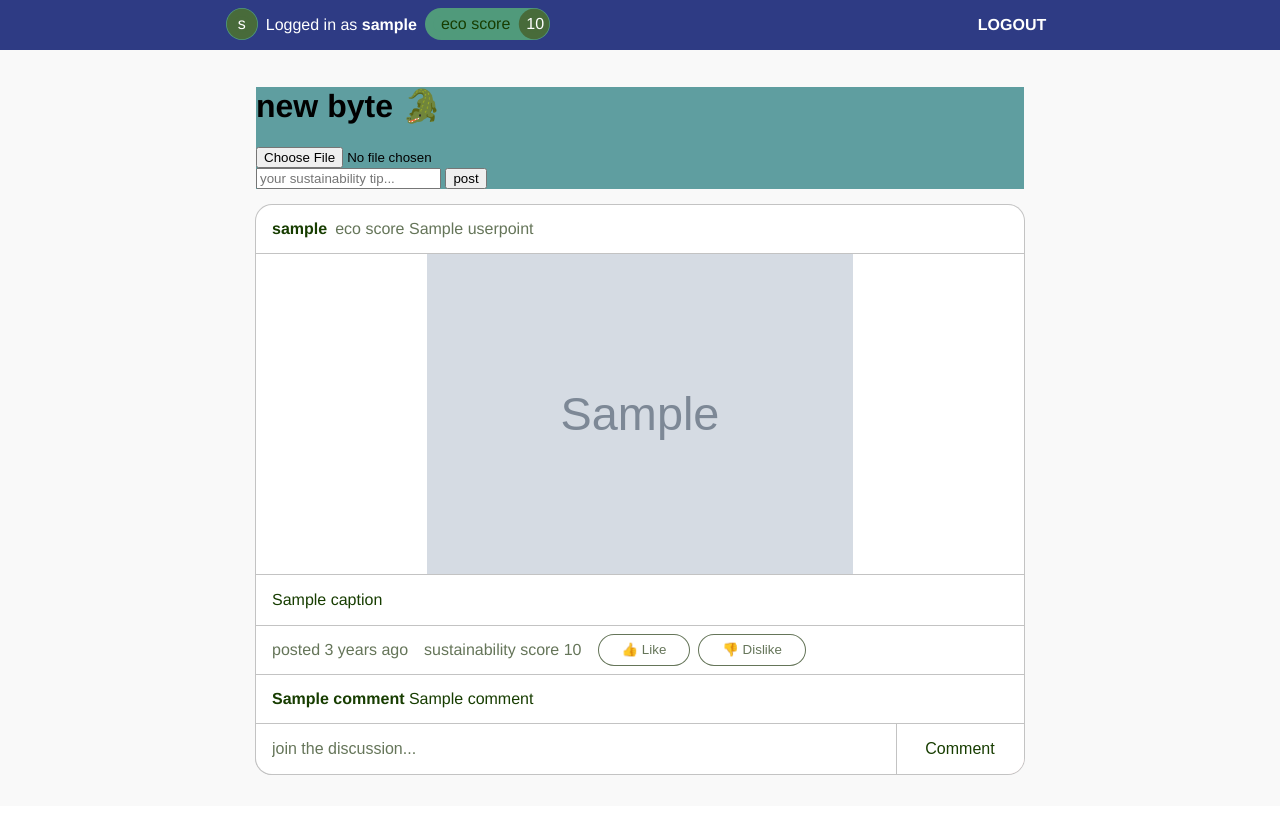
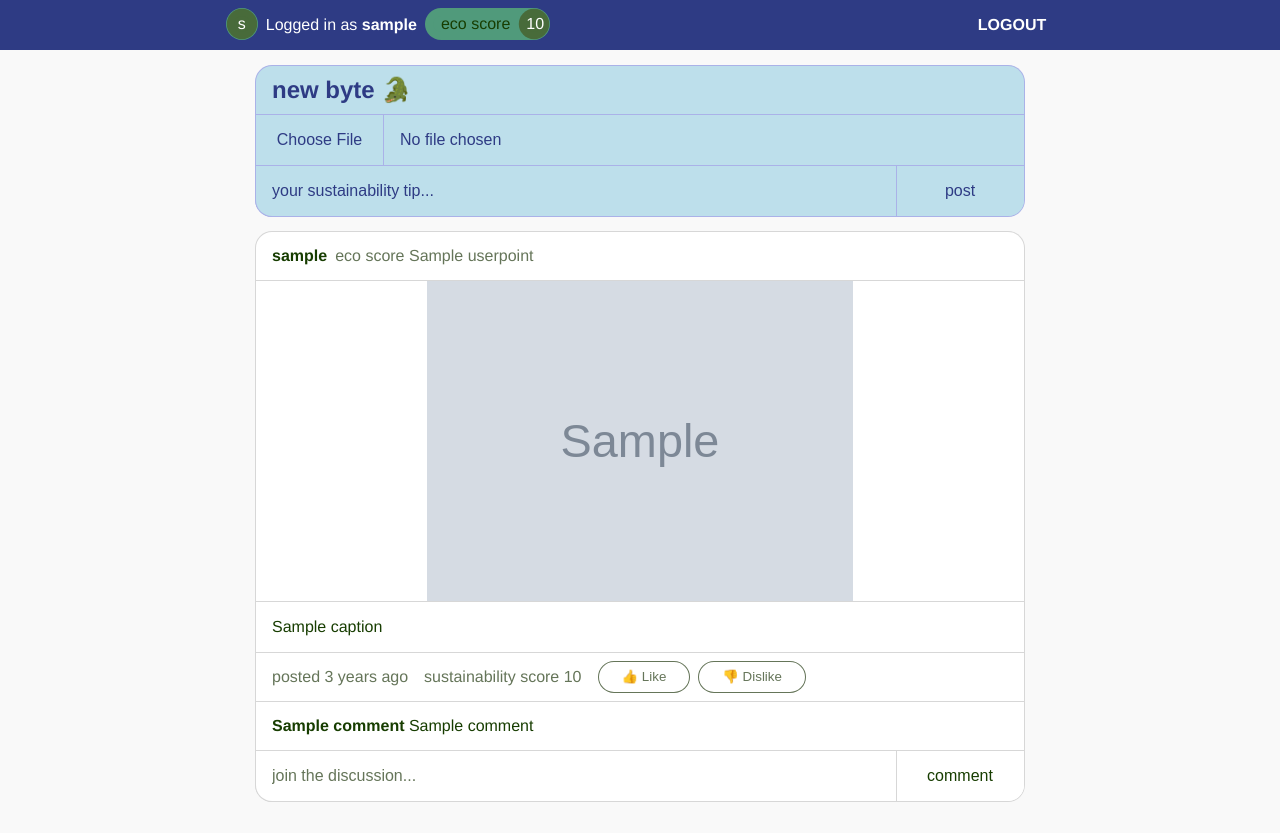
Before and after one commit to jemclift/g2-exp-sys-proj, a Flask app: template templates/main.html in a window 1280 px wide. Before the commit the page ends 775 px from the top, so only its background shows below. Run offline with Flask 2, Linux system fonts and the light colour scheme; tables that the repository leaves empty hold one stand-in row (values such as "Sample post"); the template is opened without the code that fills it: values that come from a table or form of the project are taken from there, most other values are stand-ins (such as "Sample title", 1, 10 or a date in 2020); grey boxes marked "Sample" are stand-in pictures.

Commit message:
final ui changes

```diff
--- a/static/scripts/main.js
+++ b/static/scripts/main.js
@@ -76,7 +76,7 @@ function mobileCheck() {
             post_date.innerHTML = post_date.innerHTML.slice(7, -4)
         }
         for (post_score of post_scores) {
-            post_score.innerHTML = "s. scr "+post_score.innerHTML.slice(20)
+            post_score.innerHTML = "🌻 "+post_score.innerHTML.slice(20)
         }
 
         isMobile.value = 1
@@ -99,7 +99,7 @@ function mobileCheck() {
             post_date.innerHTML = "posted "+post_date.innerHTML+" ago"
         }
         for (post_score of post_scores) {
-            post_score.innerHTML = "sustainability score "+post_score.innerHTML.slice(7)
+            post_score.innerHTML = "sustainability score "+post_score.innerHTML.slice(2)
         }
 
         isMobile.value = 0
--- a/static/styles/global.css
+++ b/static/styles/global.css
@@ -2,11 +2,21 @@
     --primary-blue: #2e3b84;
     --primary-green: #486b3a;
     --background-green: #509a7b;
+
     --light-text: white;
     --mid-text: rgb(101, 117, 89);
     --dark-text: rgb(23, 61, 0);
+
     --post-background: white;
-    --post-border: rgb(195, 195, 195);
+    /* --post-border: rgb(195, 195, 195); */
+    --post-border: rgb(215, 215, 215);
+
+    --new-post-border: #aab2e8;
+    --new-post-background: rgb(189, 223, 235);
+    --new-post-text: #2e3b84;
+
+    --verified-badge-primary: hotpink;
+    --verified-badge-secondry: pink;
 }
 
 body {
--- a/static/styles/main.css
+++ b/static/styles/main.css
@@ -78,7 +78,6 @@ body {
 /* main */
 
 #main {
-    /* background-color: lightskyblue; */
     margin: auto;
     width: min(95vw, 50rem);
     box-sizing: border-box;
@@ -88,8 +87,90 @@ body {
 /* postbox */
 
 #postBox {
-    background-color: cadetblue;
     margin-bottom: 1rem;
+    border-radius: 1rem;
+    box-shadow: 0 0 0 1px var(--new-post-border);
+    background-color: var(--new-post-background);
+}
+
+#postBox #title {
+    padding: 0.5rem;
+    border-bottom: 1px solid var(--new-post-border);
+}
+
+#postBox #title div {
+    line-height: 2rem;
+    font-size: 1.5rem;
+    font-weight: bold;
+    padding-left: 0.5rem;
+    color: var(--new-post-text);
+}
+
+#postBox input[type="file"] {
+    outline: none;
+    border: none;
+    width: 100%;
+    border-bottom: 1px solid var(--new-post-border);
+    box-sizing: border-box;
+    line-height: 1rem;
+    color: var(--new-post-text);
+    font-size: 1rem;
+}
+
+#postBox input[type=file]::file-selector-button {
+    outline: none;
+    border: none;
+    border-right: 1px solid var(--new-post-border);
+    padding: 1rem;
+    background-color: var(--new-post-background);
+    color: var(--new-post-text);
+    margin-right: 1rem;
+    width: 8rem;
+}
+
+.post-form {
+    width: 100%;
+    /* padding-top: 0; */
+    border-radius: 0 0 1rem 1rem;
+    display: flex;
+}
+
+.post-form .textbox {
+    width: calc(100% - 8rem);
+    outline: none;
+    border: none;
+    box-sizing: border-box;
+    border-radius: 0 0 0 1rem;
+    padding: 1rem;
+    color: var(--new-post-text);
+    font-size: 1rem;
+    box-shadow: 0 0 0 1px var(--new-post-border);
+    z-index: 10;
+    background-color: var(--new-post-background);
+}
+
+.post-form .textbox::placeholder {
+    /* Chrome, Firefox, Opera, Safari 10.1+ */
+    color: var(--new-post-text);
+    opacity: 1;
+    /* Firefox */
+}
+
+.post-form .textbox:focus {
+    box-shadow: 0 0 0 1px var(--new-post-text);
+}
+
+.post-form button {
+    width: 8rem;
+    outline: none;
+    border: none;
+    padding: 1rem;
+    box-sizing: border-box;
+    background-color: var(--new-post-background);
+    color: var(--new-post-text);
+    border-radius: 0 0 1rem 0;
+    z-index: 1;
+    font-size: 1rem;
 }
 
 /* posts */
@@ -126,6 +207,18 @@ body {
     color: var(--mid-text);
     margin-left: 0.5rem;
     margin-right: 0.5rem;
+}
+
+.title .verified-badge {
+    color: var(--verified-badge-primary);
+    background-color: var(--verified-badge-secondry);
+    /* width: 2rem; */
+    /* height: 2rem; */
+    border-radius: 1rem;
+    padding: 0.5rem 1rem 0.5rem 1rem;
+    line-height: 1rem;
+    text-align: center;
+    box-shadow: 0 0 0 1px var(--verified-badge-primary);
 }
 
 .image-wrapper {
@@ -215,7 +308,6 @@ form {
 
 .comment-form {
     width: 100%;
-    background-color: rgba(255, 0, 0, 0.12);
     padding-top: 0;
     border-radius: 0 0 1rem 1rem;
     display: flex;
@@ -257,7 +349,3 @@ form {
     z-index: 1;
     font-size: 1rem;
 }
-
-.comment-form button:hover {
-    display: none;
-}
--- a/templates/main.html
+++ b/templates/main.html
@@ -38,14 +38,18 @@
 
         <!-- new post form -->
         <div id='postBox'>
-            <h1>new byte 🐊</h1>
+
+            <div id="title"><div>new byte 🐊</div></div>
+
             <input type="file" onchange="fillBase64(this)" accept="image/png, image/jpeg">
-            <form autocomplete="off" method="POST">
-                <input type='text' name='caption' placeholder="your sustainability tip...">
+
+            <form class="post-form" autocomplete="off" method="POST">
+                <input class='textbox' type='text' name='caption' placeholder="your sustainability tip...">
                 <input hidden id="img-base64-txt" type="text" name="image">
                 <input hidden type="text" name="engagement" value="POST">
                 <button type="submit">post</button>
             </form>
+
         </div>
 
         <!-- posts -->
@@ -58,8 +62,10 @@
                 <div class="poster">{{ post.UserName }}</div>
                 <div class="score">
                     <div class="label">eco score {{ userpoints[loop.index0] }}</div>
-                    <!-- <div class="value">{{ userpoints[loop.index0] }}</div> -->
                 </div>
+                {% if post.Verified == 1 %}
+                <div class="verified-badge">verified ✔</div>
+                {% endif %}
             </div>
 
             {% if post.ImageLink != "" %}
@@ -115,7 +121,7 @@
             <!-- comment form -->
             <form class="comment-form" autocomplete="off" method="POST">
                 <input class="textbox" type="text" name="comment" placeholder="join the discussion..."><input hidden type="text" name="postid" value="{{ post.PostID }}">
-                <input hidden type="text" name="engagement" value="COMMENT"><button type="submit">Comment</button>
+                <input hidden type="text" name="engagement" value="COMMENT"><button type="submit">comment</button>
             </form>
 
         </div>
```
